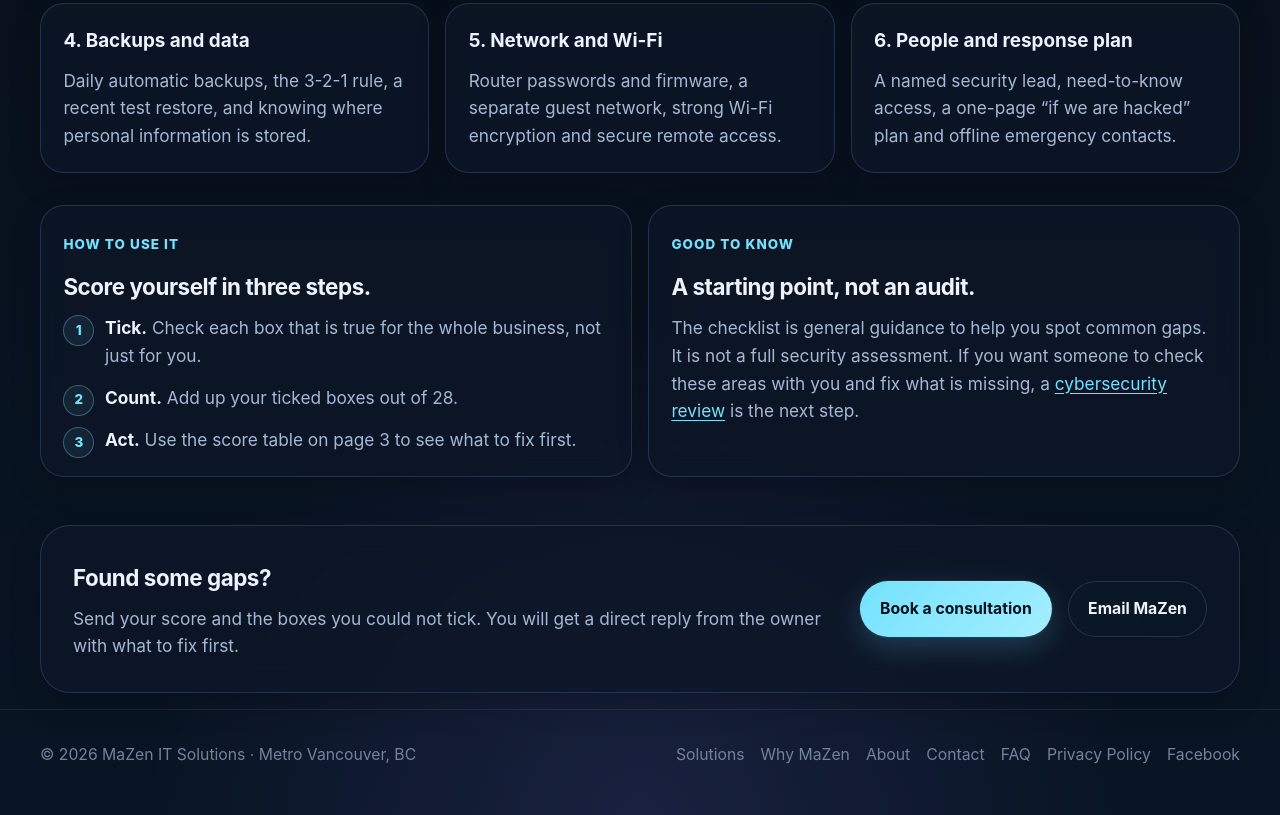
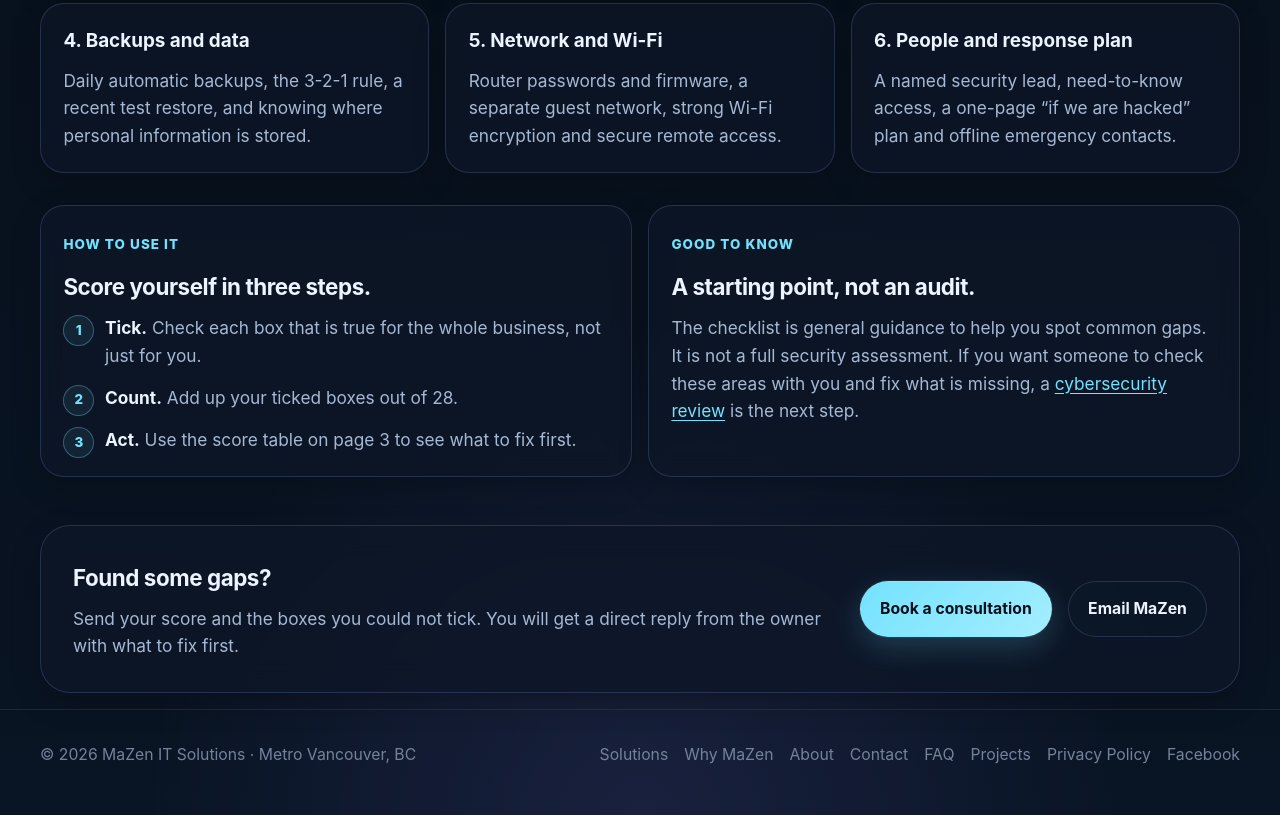
Before and after one commit to fcompuesto/mazen-website, a plain HTML site: page checklist/index.html in a window 1280 px wide. Shown: the part 981-1796 px from the top of the page. Drawn offline with Linux system fonts and the light colour scheme; a web font is replaced by a local one.

Commit message:
Add Projects link to site footer
Co-Authored-By: Claude Sonnet 5.5 <noreply@anthropic.com>
Claude-Session: https://claude.ai/code/session_01PPSKjdeBzAamjkD9maSEnk

```diff
--- a/checklist/index.html
+++ b/checklist/index.html
@@ -145,6 +145,7 @@
         <a href="/#about">About</a>
         <a href="/#contact">Contact</a>
         <a href="/faq/">FAQ</a>
+        <a href="/projects/secure-smb-in-a-box/">Projects</a>
         <a href="/privacy/">Privacy Policy</a>
         <a href="https://www.facebook.com/mazenitsolutions/" target="_blank" rel="noopener">Facebook</a>
       </div>
```
Also changed, not shown: faq/index.html (+1 -0 lines), index.html (+1 -0 lines), privacy/index.html (+1 -0 lines), projects/secure-smb-in-a-box/index.html (+1 -0 lines), services/business-network-setup/index.html (+1 -0 lines), services/cybersecurity-review/index.html (+1 -0 lines), services/firewall-configuration/index.html (+1 -0 lines), services/malware-cleanup-incident-response/index.html (+1 -0 lines), services/secure-remote-access-vpn/index.html (+1 -0 lines), services/server-setup/index.html (+1 -0 lines).
